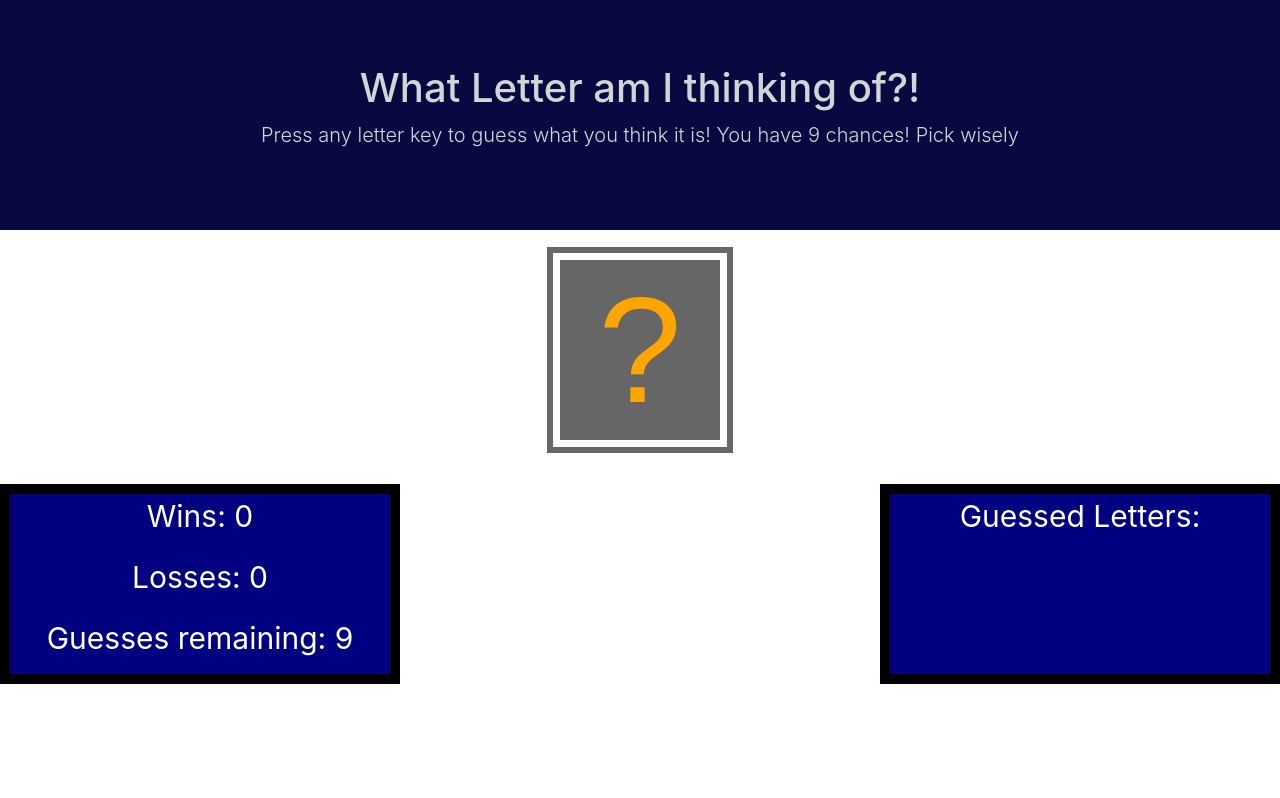
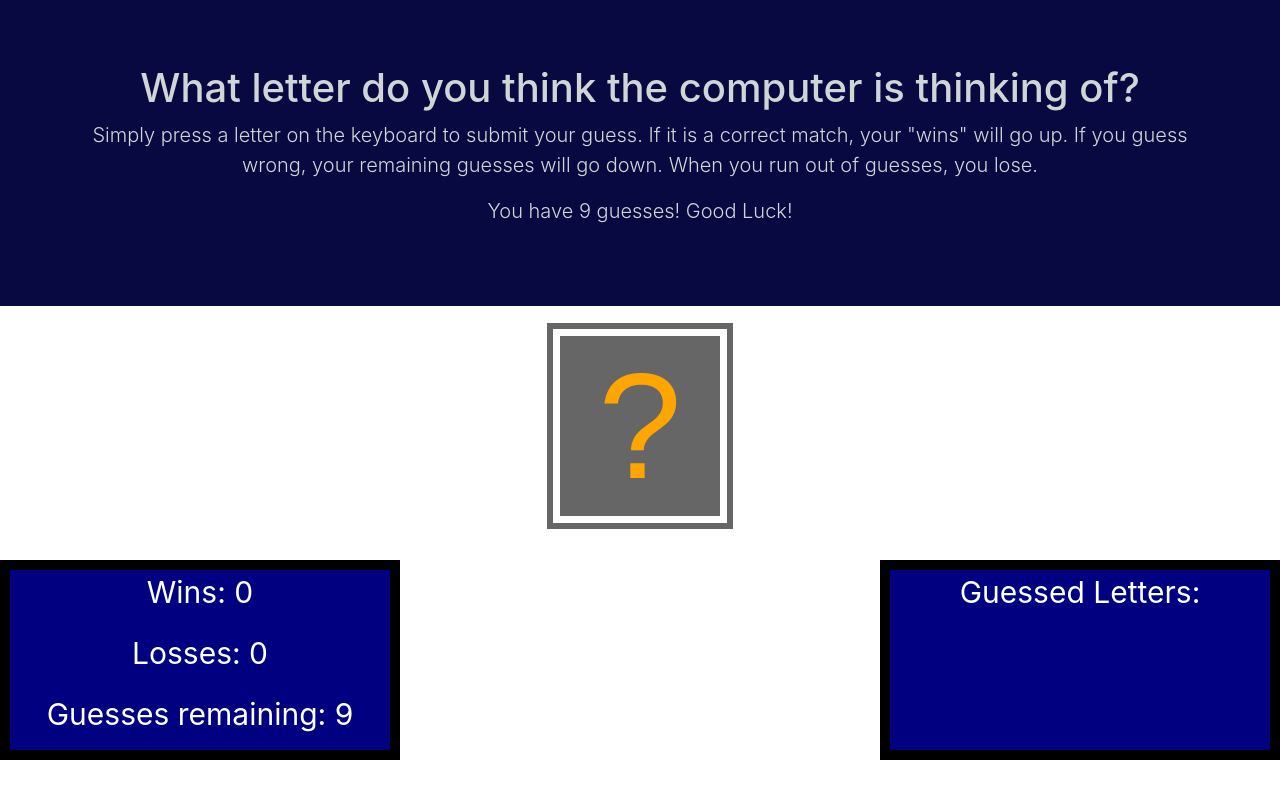
Before and after one commit to tomjcal89/Psychic-Game, a plain HTML site: page index.html in a window 1280 px wide. Drawn offline with nearby package versions, Linux system fonts and the light colour scheme.

Commit message:
made additional changes to instuctions of game when game page loads

```diff
--- a/index.html
+++ b/index.html
@@ -16,8 +16,10 @@
 
     <div class="jumbotron jumbotron-fluid">
         <div class="container">
-            <h1 class="display-5">What Letter am I thinking of?!</h1>
-            <p class="lead">Press any letter key to guess what you think it is! You have 9 chances! Pick wisely</p>
+                <h1 class="display-5">What letter do you think the computer is thinking of?</h1>
+                <p class="lead">Simply press a letter on the keyboard to submit your guess. If it is a correct match, your "wins" will go up. If you guess wrong, your remaining guesses will go down. When you run out of guesses, you lose.</p>
+                <p class="lead">You have 9 guesses! Good Luck!</p>
+
         </div>
     </div>
 
```
